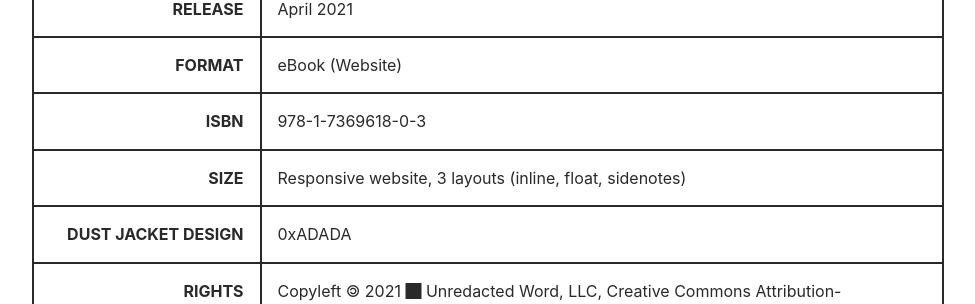
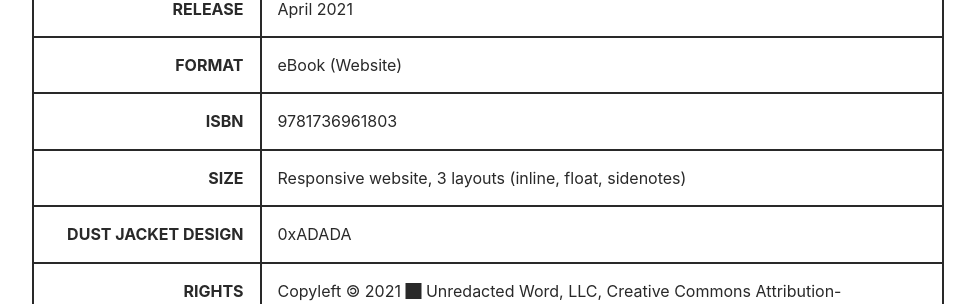
Before and after one commit to unredacted-word/unredacted-word.github.io, a Jekyll site: the page built from catalog/uw010301-spectacle.md, in a window 1280 px wide. Shown: the part 1808-2112 px from the top of the page, without its empty margins (152-1127 px from the left). Built offline with Jekyll 4.4.1, drawn with Linux system fonts in a browser that asks for light colours.

Commit message:
isbn fix

```diff
--- a/_data/catalog.yml
+++ b/_data/catalog.yml
@@ -94,7 +94,7 @@ UW010301:
     - key: Format
       value: eBook (Website)
     - key: ISBN
-      value: "978-1-7369618-0-3"
+      value: "9781736961803"
     - key: Size
       value: "Responsive website, 3 layouts (inline, float, sidenotes)"
     - key: Dust Jacket design
```
